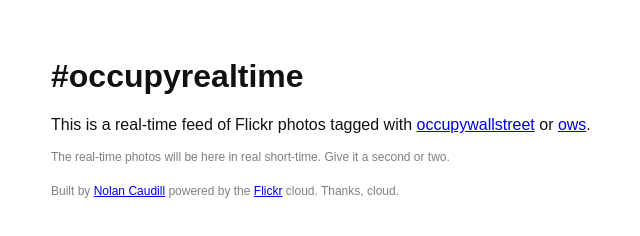
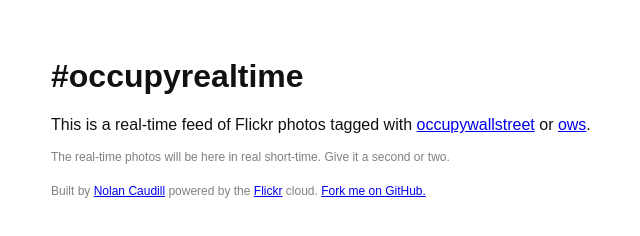
Before and after one commit to mncaudill/occupyrealtime.com, a website: page index.html in a window 1280 px wide. Shown: the whole page, without its empty margins (39-679 px from the left). Drawn offline with Linux system fonts and the light colour scheme; a script that the page names is missing.

Commit message:
Added github link

```diff
--- a/index.html
+++ b/index.html
@@ -41,7 +41,7 @@
             </div>
             <div id="images"></div>
             <div id="message">The real-time photos will be here in real short-time. Give it a second or two.</div>
-            <div id="footer">Built by <a href="http://twitter.com/nolancaudill">Nolan Caudill</a> powered by the <a href="http://www.flickr.com/">Flickr</a> cloud. Thanks, cloud.</div>
+            <div id="footer">Built by <a href="http://twitter.com/nolancaudill">Nolan Caudill</a> powered by the <a href="http://www.flickr.com/">Flickr</a> cloud. <a href="https://github.com/mncaudill/occupyrealtime.com">Fork me on GitHub.</a></div>
         </div>
         <script src="http://occupyrealtime.com:1400/socket.io/socket.io.js"></script>
         <script>
```
